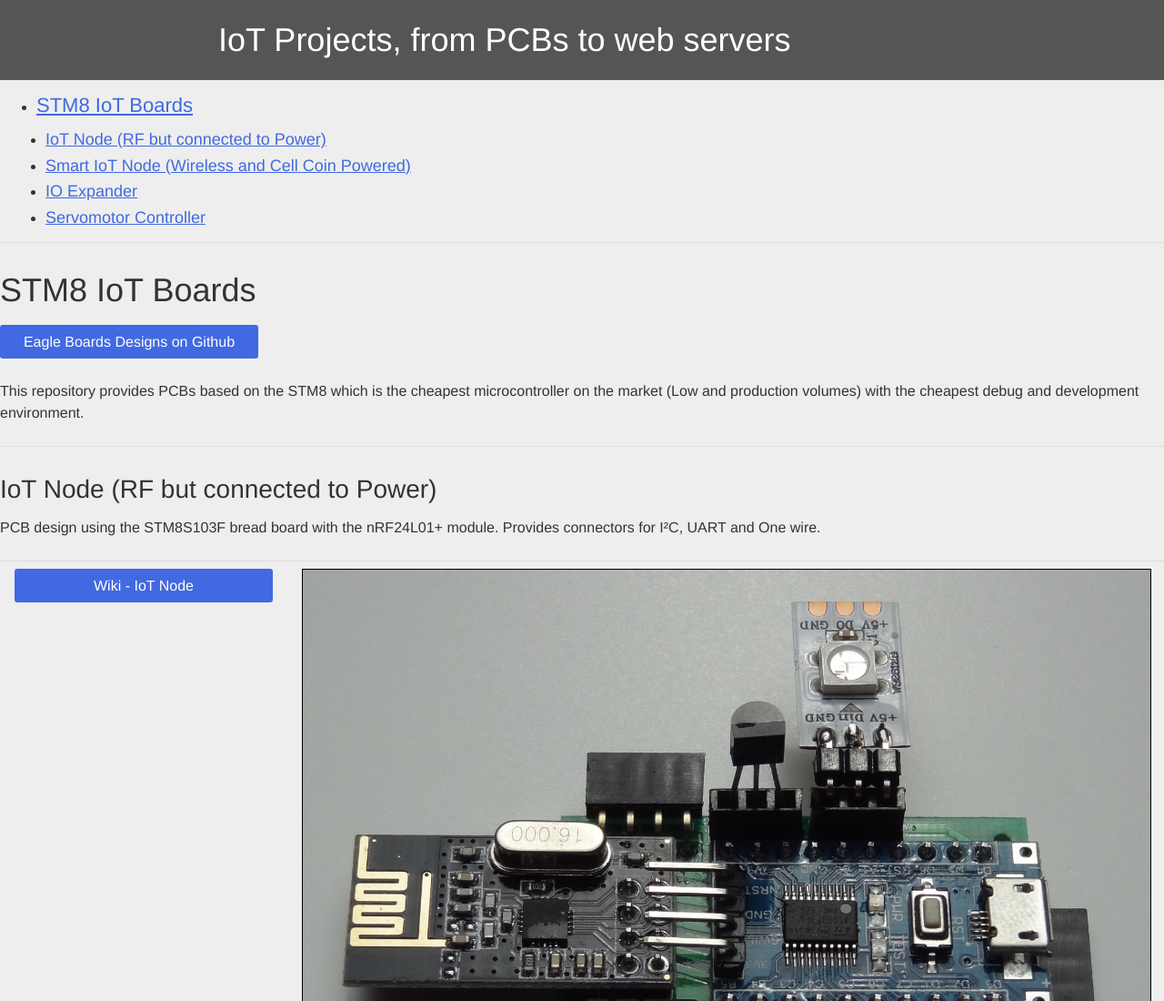
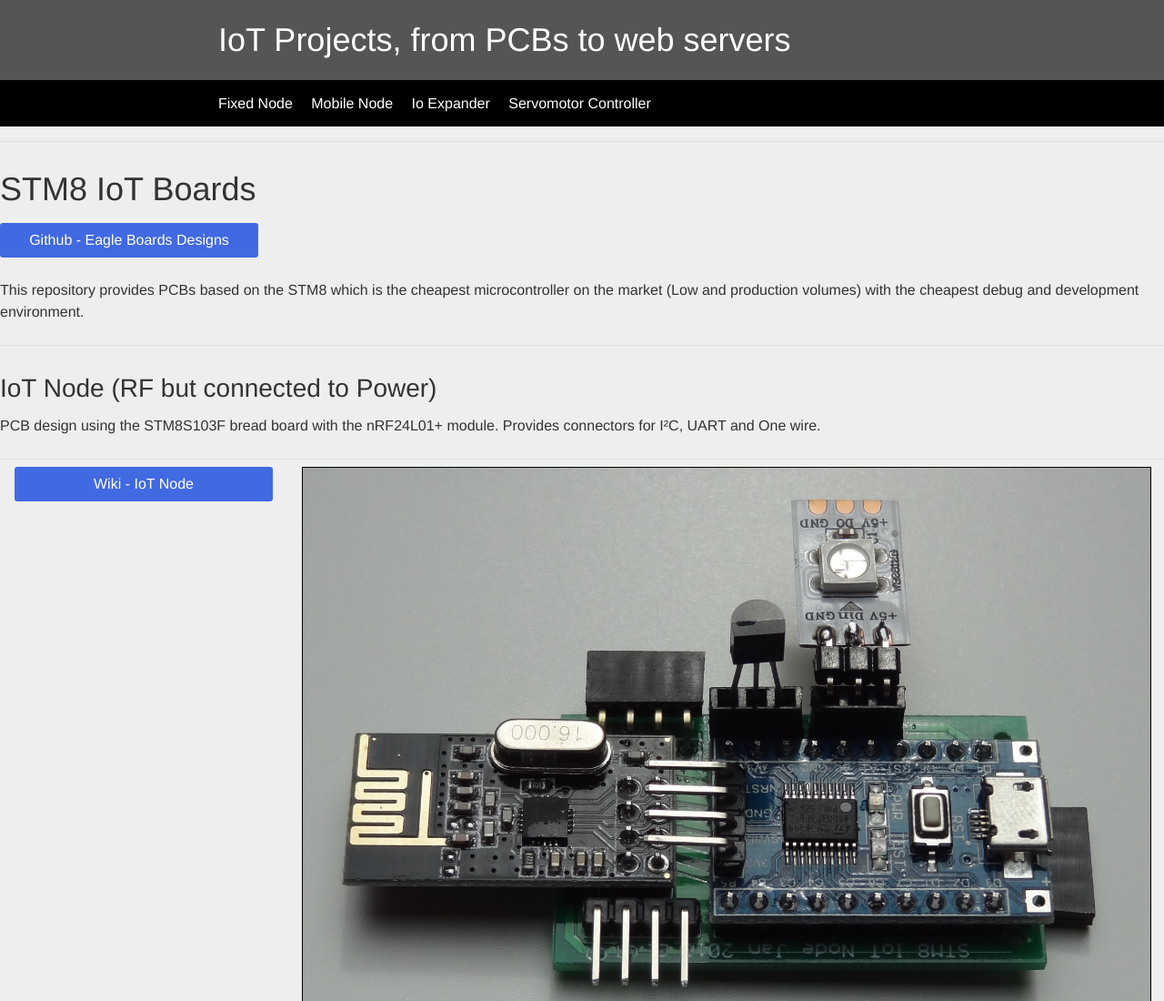
Before and after one commit to wassfila/wassfila.github.io, a plain HTML site: page index.html in a window 1280 px wide. Shown: the top 1100 px of the page at 91% size. Drawn offline with Linux system fonts and the light colour scheme.

Commit message:
menu with style

```diff
--- a/index.html
+++ b/index.html
@@ -9,18 +9,19 @@
 			<h1 class="header-heading">IoT Projects, from PCBs to web servers</h1>
 		</div>
 	</div>
-	<ul>
-		<li><a href="#H1"><h3>STM8 IoT Boards			 					 </h3></a></li>
-	</ul>
-	<ul style="margin-left: 10px">
-		<li><a href="#P1"><h4>IoT Node (RF but connected to Power)			 </h4></a></li>
-		<li><a href="#P2"><h4>Smart IoT Node (Wireless and Cell Coin Powered)</h4></a></li>
-		<li><a href="#P3"><h4>IO Expander									 </h4></a></li>
-		<li><a href="#P4"><h4>Servomotor Controller							 </h4></a></li>
-	</ul>
+	<div class="nav-bar">
+		<div class="container">
+			<ul class="nav">
+				<li><a href="#P1">Fixed Node</a></li>
+				<li><a href="#P2">Mobile Node</a></li>
+				<li><a href="#P3">Io Expander</a></li>
+				<li><a href="#P4">Servomotor Controller</a></li>
+			</ul>
+		</div>
+	</div>
 	<hr>
 	<h1 id="H1">STM8 IoT Boards</h1>
-	<p><a href="https://github.com/wassfila/STM8_IoT_Boards" class="btn" target="_blank">Eagle Boards Designs on Github</a></p>
+	<p><a href="https://github.com/wassfila/STM8_IoT_Boards" class="btn" target="_blank">Github - Eagle Boards Designs</a></p>
 	<p>This repository provides PCBs based on the STM8 which is the cheapest microcontroller on the market (Low and production volumes) with the cheapest debug and development environment.</p>
 
 	<hr>
--- a/styles.css
+++ b/styles.css
@@ -144,14 +144,14 @@ Nav
 
 .nav a:hover
 {
-	color: white;
-	background-color: green;
+	color: black;
+	background-color: white;
 }
 
 .nav a:active
 {
 	color: white;
-	background-color: red;
+	background-color: grey;
 }
 
 /* -----------------------
```
